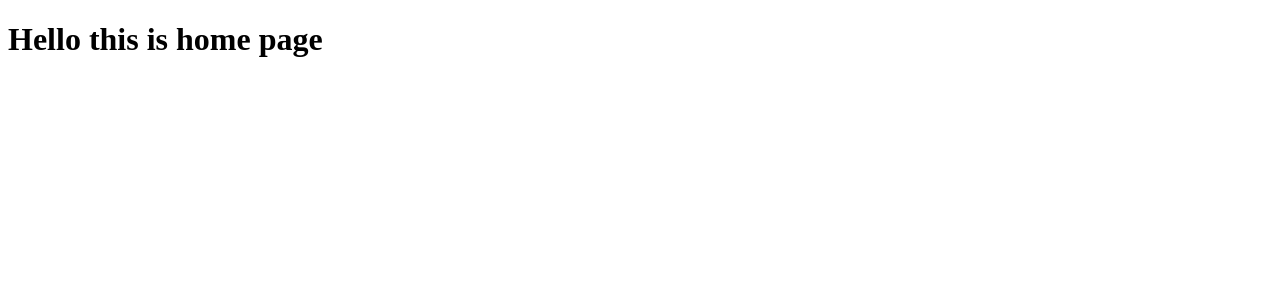
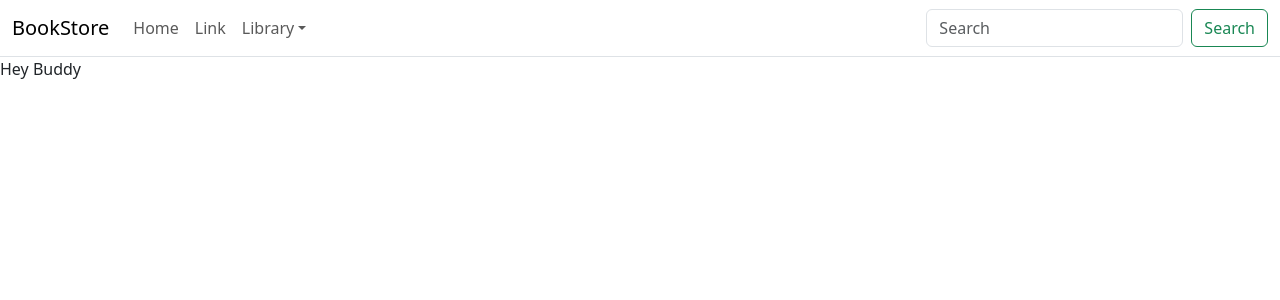
Before and after one commit to vipinkumar66/django-ecom-learning, a Django app: page / in a window 1280 px wide. Shown: the top 300 px of the page. Run offline with Django 4.2, Linux system fonts and the light colour scheme.

Commit message:
bootstrap properly connected and header part started

```diff
--- /dev/null
+++ b/templates/inventory/base.html
@@ -0,0 +1,50 @@
+{% load static %}
+<!DOCTYPE html>
+<html lang="en">
+<head>
+    <meta charset="UTF-8">
+    <title>{% block title%}My Ecom Shop{% endblock %}</title> <!-- This part allows to change the title dynamically-->
+    <meta name="viewport" content="width=device-width, initial-scale=1.0">
+    <link href="https://cdn.jsdelivr.net/npm/bootstrap@5.3.2/dist/css/bootstrap.min.css" rel="stylesheet" integrity="sha384-T3c6CoIi6uLrA9TneNEoa7RxnatzjcDSCmG1MXxSR1GAsXEV/Dwwykc2MPK8M2HN" crossorigin="anonymous">
+</head>
+<body>
+    <nav class="navbar navbar-expand-md navbar-light bg-white border-bottom">
+        <div class="container-fluid">
+            <a href="#" class="navbar-brand">BookStore</a>
+            <button class="navbar-toggler" type="button" data-bs-toggle="collapse" data-bs-target="#navbar">
+            </button>
+            <div class="collapse navbar-collapse" id="navbarCollapse">
+                <ul class="navbar-nav me-auto mb-2 mb-md-0">
+                    <li class="nav-item active">
+                        <a href="/" class="nav-link" aria-current="page">Home</a>
+                    </li>
+                    <li class="nav-item">
+                        <a href="#" class="nav-link">Link</a>
+                    </li>
+                    <li class="nav-item dropdown">
+                        <a href="#" class="nav-link dropdown-toggle" id="navbarDropdown" role="button" data-bs-toggle="dropdown"  aria-expanded="false">Library</a>
+                        <ul class="dropdown-menu" aria-labelledby="navbarDropdown">
+                            <li><a class="dropdown-item" href="{% url "store:all_products" %}">All</a></li>
+                            {% for c in categories %}
+                            <li {% if category.slug == c.slug%}class="selected"{% endif %}>
+                                <a href="{{ c.get_absolute_url}}">{{c.name | title }}</a>
+                            </li>
+                            {% endfor %}
+                        </ul>
+                    </li>
+                </ul>
+                <form class="d-flex">
+                    <input type="search" class="form-control me-2" placeholder="Search" aria-label="Search">
+                    <button class="btn btn-outline-success" type="submit">Search</button>
+                </form>
+            </div>
+        </div>
+    </nav>
+    <div id="content">
+        {% block content %}
+            <!-- Here we can put the content which we want to put -->
+        {% endblock %}
+    </div>
+    <script src="https://cdn.jsdelivr.net/npm/bootstrap@5.3.2/dist/js/bootstrap.bundle.min.js" integrity="sha384-C6RzsynM9kWDrMNeT87bh95OGNyZPhcTNXj1NW7RuBCsyN/o0jlpcV8Qyq46cDfL" crossorigin="anonymous"></script>
+</body>
+</html>
--- a/templates/inventory/home.html
+++ b/templates/inventory/home.html
@@ -1,11 +1,7 @@
-<!DOCTYPE html>
-<html lang="en">
-<head>
-    <meta charset="UTF-8">
-    <meta name="viewport" content="width=device-width, initial-scale=1.0">
-    <title>Document</title>
-</head>
-<body>
-    <h1>Hello this is home page</h1>
-</body>
-</html>
+{% extends "./base.html" %}
+{% load static %}
+{% block title %} Home page {% endblock title%}
+
+{% block content %}
+    Hey Buddy
+{% endblock content %}
```
